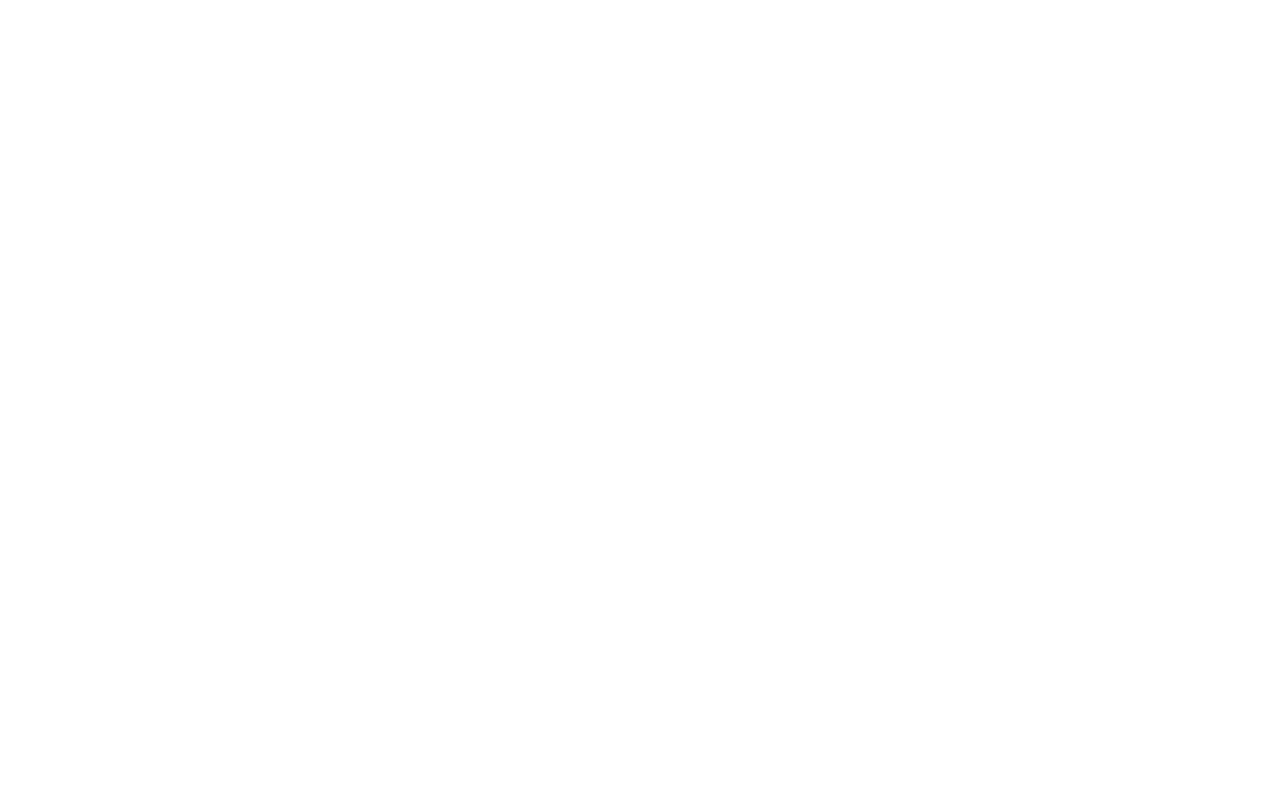
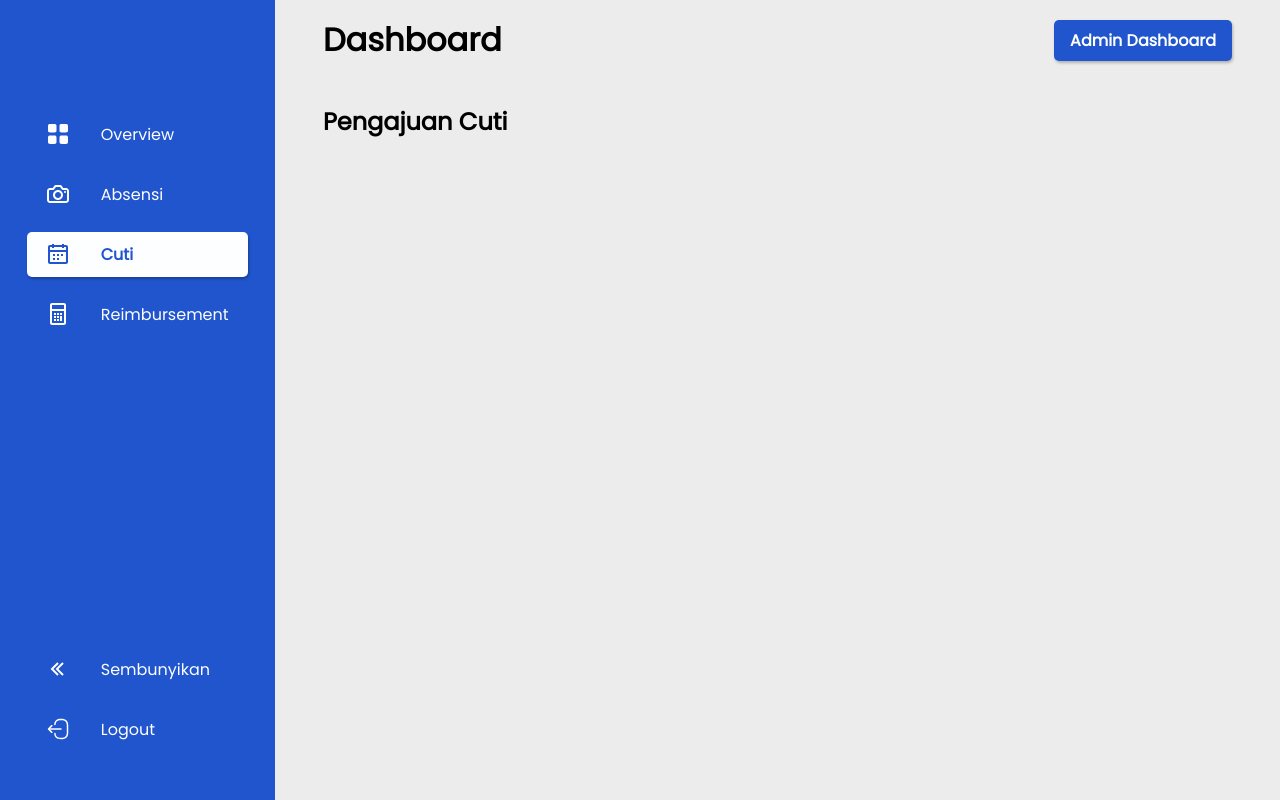
Before and after one commit to mluthfit/fe-layak, a React (Create React App) app: page /dashboard/cuti in a window 1280 px wide. Before the commit this address had no page. Built offline with nearby package versions, Linux system fonts and the light colour scheme.

Commit message:
Set active bar when change location

```diff
--- a/src/App.jsx
+++ b/src/App.jsx
@@ -3,6 +3,7 @@
 import Dashboard from "./layouts/Dashboard";
 import Login from "./layouts/Login";
 import Overview from "./pages/Overview";
+import UserCuti from "./pages/UserCuti";
 
 const App = () => {
   return (
@@ -10,6 +11,7 @@
       <Route path="/" element={<div>Hello World</div>} />
       <Route path="/dashboard" element={<Dashboard />}>
         <Route index element={<Overview />} />
+        <Route path="cuti" element={<UserCuti />} />
       </Route>
       <Route path="/login" element={<Login />}></Route>
     </Routes>
--- a/src/components/Sidebar/index.jsx
+++ b/src/components/Sidebar/index.jsx
@@ -1,5 +1,6 @@
 /* eslint-disable jsx-a11y/anchor-is-valid */
 import React from "react";
+import { useLocation } from "react-router-dom";
 import { ReactComponent as OverviewIcon } from "../../assets/icons/square.svg";
 import { ReactComponent as AbsensiIcon } from "../../assets/icons/camera.svg";
 import { ReactComponent as CutiIcon } from "../../assets/icons/calendar-dates.svg";
@@ -9,6 +10,9 @@
 import style from "./style.module.css";
 
 const Sidebar = () => {
+  const location = useLocation();
+  const page = location.pathname.split("/")[2] ?? "overview";
+
   const hideToggle = () => {
     const sidebarEl = document.querySelector("#sidebar");
     sidebarEl.classList.toggle(`${style.hide}`);
@@ -18,25 +22,25 @@
     <div id="sidebar" className={style.sidebar}>
       <div className={style.container}>
         <ul className={`${style.menu} ${style.topMenu}`}>
-          <li className={style.active}>
+          <li className={page === "overview" ? `${style.active}` : ""}>
             <a href="/dashboard">
               <OverviewIcon />
               <span>Overview</span>
             </a>
           </li>
-          <li>
+          <li className={page === "absensi" ? `${style.active}` : ""}>
             <a href="/dashboard/absensi">
               <AbsensiIcon />
               <span>Absensi</span>
             </a>
           </li>
-          <li>
+          <li className={page === "cuti" ? `${style.active}` : ""}>
             <a href="/dashboard/cuti">
               <CutiIcon />
               <span>Cuti</span>
             </a>
           </li>
-          <li>
+          <li className={page === "reimbursement" ? `${style.active}` : ""}>
             <a href="/dashboard/reimbursement">
               <ReimburseIcon />
               <span>Reimbursement</span>
--- /dev/null
+++ b/src/pages/UserCuti/index.jsx
@@ -0,0 +1,31 @@
+import React, { useEffect, useState } from "react";
+import Spinner from "../../components/Spinner";
+import "./style.css";
+
+const UserCuti = () => {
+  const [loading, setLoading] = useState(true);
+
+  useEffect(() => {
+    setTimeout(() => {
+      setLoading(false);
+    }, 1000);
+  });
+
+  return (
+    <div className={`userCuti ${loading ? `center` : ""}`}>
+      {loading ? (
+        <Spinner size={48} borderSize={5} />
+      ) : (
+        <>
+          <h2>Pengajuan Cuti</h2>
+          <div className="mainCuti">
+            <div className="leftSide"></div>
+            <div className="rightSide"></div>
+          </div>
+        </>
+      )}
+    </div>
+  );
+};
+
+export default UserCuti;
--- /dev/null
+++ b/src/pages/UserCuti/style.css
@@ -0,0 +1,19 @@
+.center {
+  display: flex;
+  justify-content: center;
+  align-items: center;
+}
+
+.leftSide {
+  width: 350px;
+  margin-right: 2rem;
+}
+
+.rightSide {
+  width: 90%;
+  max-width: 800px;
+}
+
+.space {
+  margin-top: 1rem;
+}
```
